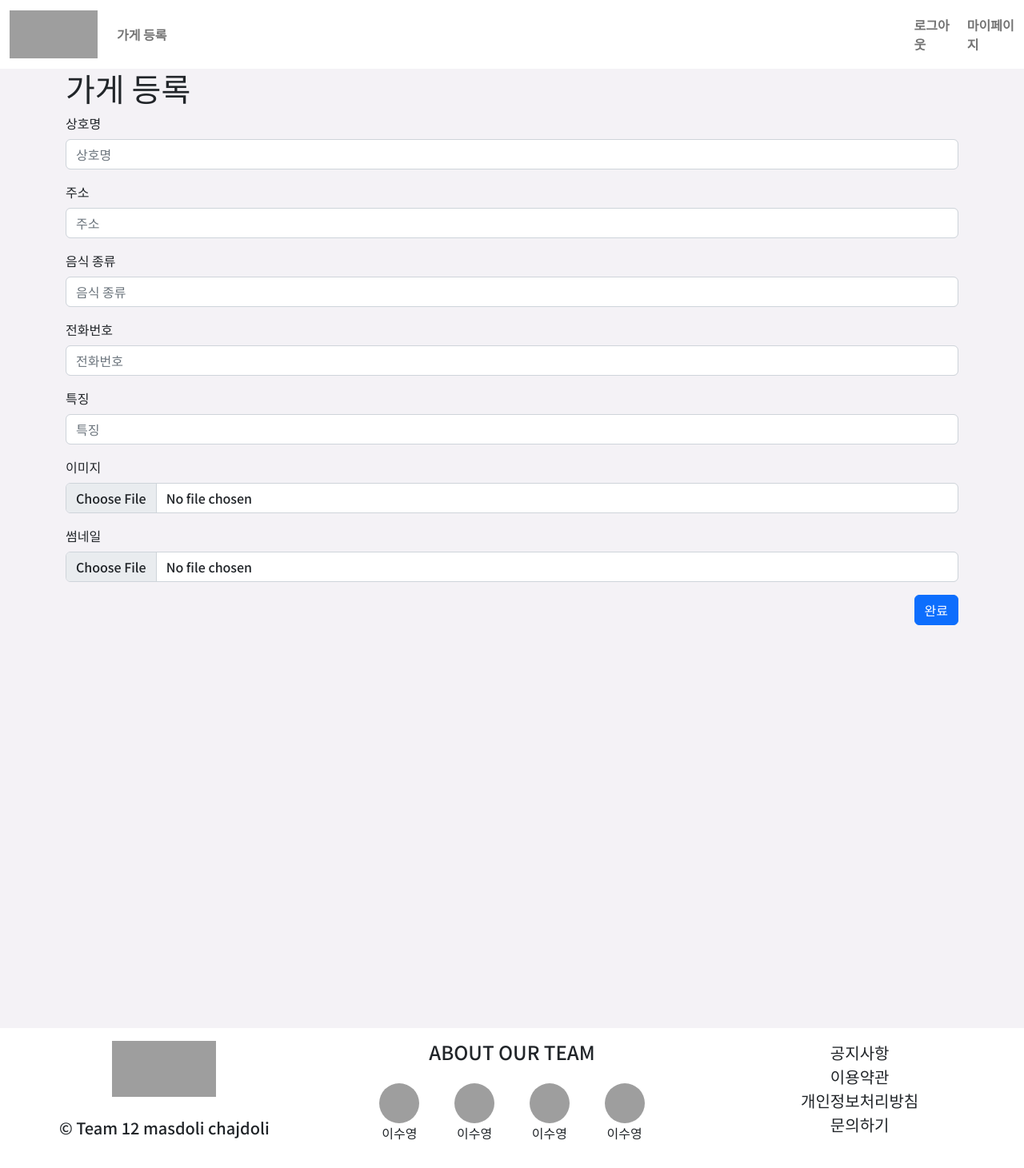
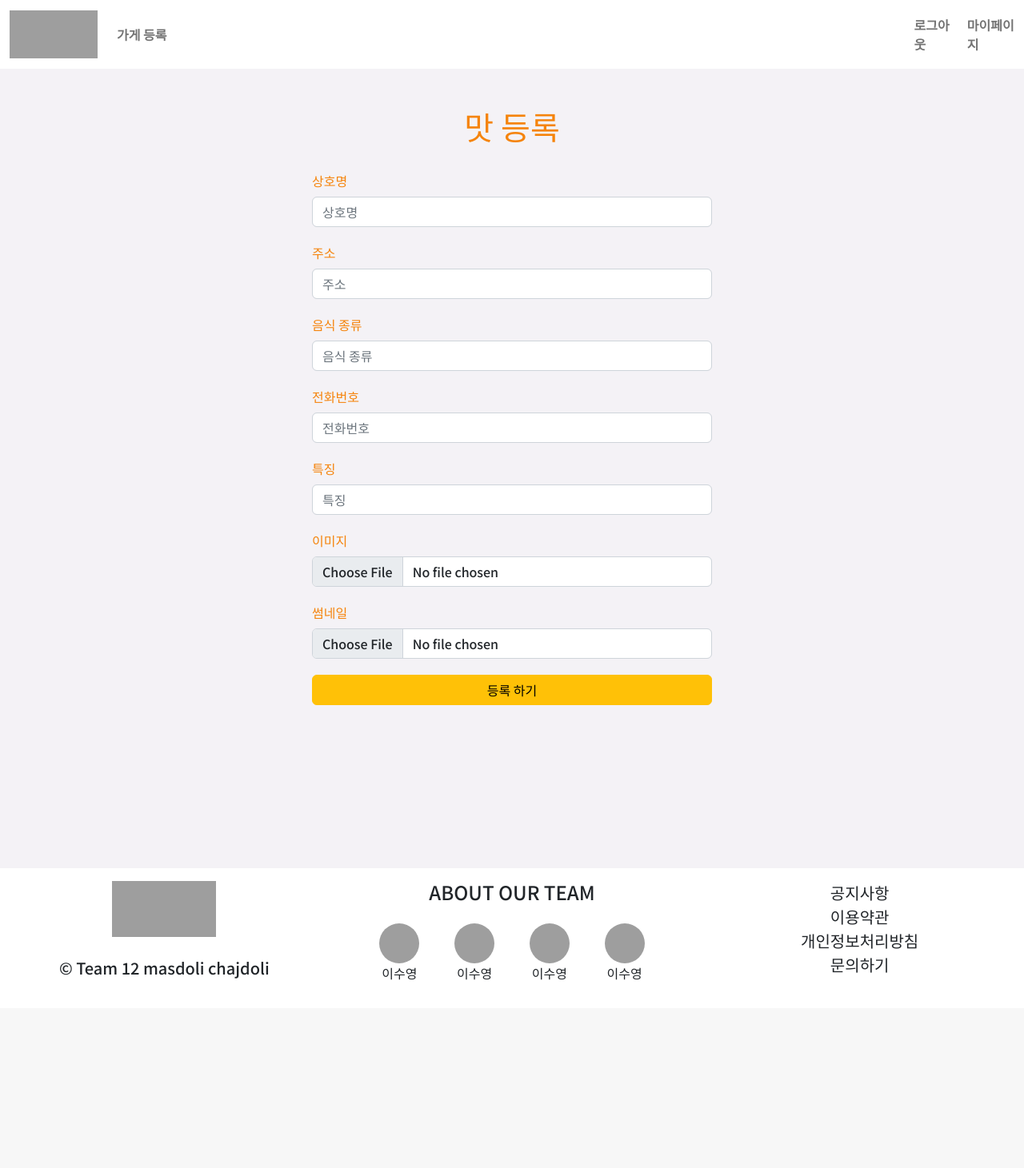
Before and after one commit to MoonSanghee/matdori, a Django app: page /posts/create/ in a window 1280 px wide. Shown: the whole page at 80% size. After the commit the page ends 1226 px from the top, so only its background shows below. Run offline with Django 3.2, Linux system fonts and the light colour scheme; the visitor is signed in with stand-in values (Sample User, id 1); some libraries are stand-ins or nearby versions; grey boxes are pictures that could not be loaded.

Commit message:
ADD:post/form

```diff
--- a/matdori/accounts/templates/accounts/detail.html
+++ b/matdori/accounts/templates/accounts/detail.html
@@ -3,6 +3,8 @@
 
 {% block content %}
 {% load static %}
+<div class="wrapper">
+  <div class="my-5">
     <h2>마이페이지</h2>
     <br>
     {% if user.profile_image %}
@@ -44,4 +46,7 @@
       {% endif %}
     </a>
     {% endif %}
+
+  </div>
+</div>
 {% endblock content %}
--- a/matdori/accounts/templates/accounts/login.html
+++ b/matdori/accounts/templates/accounts/login.html
@@ -2,9 +2,8 @@
 {% load django_bootstrap5 %}
 
 {% block content %}
-
+<div class="wrapper">
   <div class="container my-5">
-
     <div class="login-wrap d-flex flex-column">
       <div class="py-1">
         <h1 class="login-color my-3 text-center">맛도리 찾도리</h1>
@@ -28,5 +27,5 @@
 
     </div>
   </div>
-
+</div>
 {% endblock content %}
--- a/matdori/accounts/templates/accounts/signup.html
+++ b/matdori/accounts/templates/accounts/signup.html
@@ -2,8 +2,8 @@
 {% load django_bootstrap5 %}
 
 {% block content %}
-
-<div class="my-5">
+<div class="wrapper">
+  <div class="login-wrap d-flex flex-column">
     <h1>회원가입</h1>
     <form active="" method="POST">
       {% csrf_token %}
@@ -11,5 +11,6 @@
       <button type="submit">회원가입</button>
     </form>
   </div>
+</div>
 
 {% endblock content %}
--- a/matdori/matdori/static/css/style.css
+++ b/matdori/matdori/static/css/style.css
@@ -12,7 +12,7 @@
 }
 
 .wrapper {
-  height: 1200px;
+  height: 1000px;
 }
 
 .footer_image {
@@ -78,3 +78,22 @@
   color: rgba(204, 18, 18, 0.108);
   font-size: 35px;
 }
+
+.post-input {
+  width: 500px;
+  height: 50px;
+  border-radius: 0.375rem;
+  border-width: 0;
+  margin-bottom: 40px;
+}
+
+.post-wrap {
+  display: flex;
+  justify-content: center;
+  align-items: center;
+  min-height: 100vh;
+}
+
+.post-color {
+  color: rgb(245, 132, 12);
+}
--- a/matdori/posts/templates/posts/form.html
+++ b/matdori/posts/templates/posts/form.html
@@ -2,22 +2,52 @@
 {% load django_bootstrap5 %}
 
 {% block content %}
-
+<div class="wrapper">
+  <div class="post-wrap d-flex flex-column">
+    <div class="my-5">
       {% if request.resolver_match.url_name == 'create' %}
-    <h1>
-      가게 등록
+      <h1 class="text-center post-color pb-4">
+        맛 등록
       </h1>
       {% else %}
-    <h1>
-      가게 정보 수정
+      <h1 class="text-center post-color">
+        맛 수정
       </h1>
       {% endif %}
-
       <form action="" method="POST" enctype="multipart/form-data">
         {% csrf_token %}
-    {% bootstrap_form post_form %}
-    <div class="text-end">
-      <input type="submit" value="완료" class="btn btn-primary btn-md">
+        <input type="hidden" value="sKamNRYFlzwN3DJz2RLxynbU43ADkT9WdpbcrKBiuuZZ7K8vtULVyrb5yFsuU94z">
+        <div class="post-input"><label class="form-label post-color" for="id_address">상호명</label>
+          <input type="text" name="title" maxlength="20" class="form-control" placeholder="상호명" required id="id_title">
         </div>
+        <div class="post-input"><label class="form-label post-color" for="id_address">주소</label><input type="text"
+            name="address" maxlength="50" class="form-control " placeholder="주소" required id="id_address"></div>
+        <div class="post-input"><label class="form-label post-color" for="id_sectors">음식 종류</label><input type="text"
+            name="sectors" maxlength="20" class="form-control" placeholder="음식 종류" required id="id_sectors"></div>
+        <div class="post-input"><label class="form-label post-color" for="id_phonenumber">전화번호</label><input type="text"
+            name="phonenumber" maxlength="30" class="form-control" placeholder="전화번호" id="id_phonenumber">
+        </div>
+        <div class="post-input"><label class="form-label post-color" for="id_characteristic">특징</label><input
+            type="text" name="characteristic" maxlength="50" class="form-control" placeholder="특징"
+            id="id_characteristic">
+        </div>
+        <div class="post-input"><label class="form-label post-color" for="id_image">이미지</label><input type="file"
+            name="image" accept="image/*" class="form-control" id="id_image"></div>
+        <div class="post-input"><label class="form-label post-color" for="id_thumbnail">썸네일</label><input type="file"
+            name="thumbnail" accept="image/*" class="form-control" id="id_thumbnail"></div>
+        {% if request.resolver_match.url_name == 'create' %}
+        <div class="d-grid gap-2">
+          <button type="submit" class="btn btn btn-warning">등록 하기</button>
+        </div>
+        {% else %}
+        <div class="d-grid gap-2">
+          <button type="submit" class="btn btn btn-warning">수정 완료</button>
+        </div>
+        {% endif %}
+
       </form>
+    </div>
+  </div>
+</div>
+</div>
 {% endblock %}
--- a/matdori/templates/base.html
+++ b/matdori/templates/base.html
@@ -70,7 +70,7 @@
 
   </nav>
 
-  <div class="wrapper container">
+  <div class='container'>
 
     {% block content %}
 
```
Also changed, not shown: matdori/accounts/migrations/0001_initial.py, matdori/accounts/migrations/0006_rename_image_user_profile_image.py (deleted), matdori/posts/migrations/0001_initial.py, matdori/posts/migrations/0004_merge_0002_alter_post_like_user_0003_post_user.py (deleted). Lines whose indentation alone changed are shown as unchanged.
